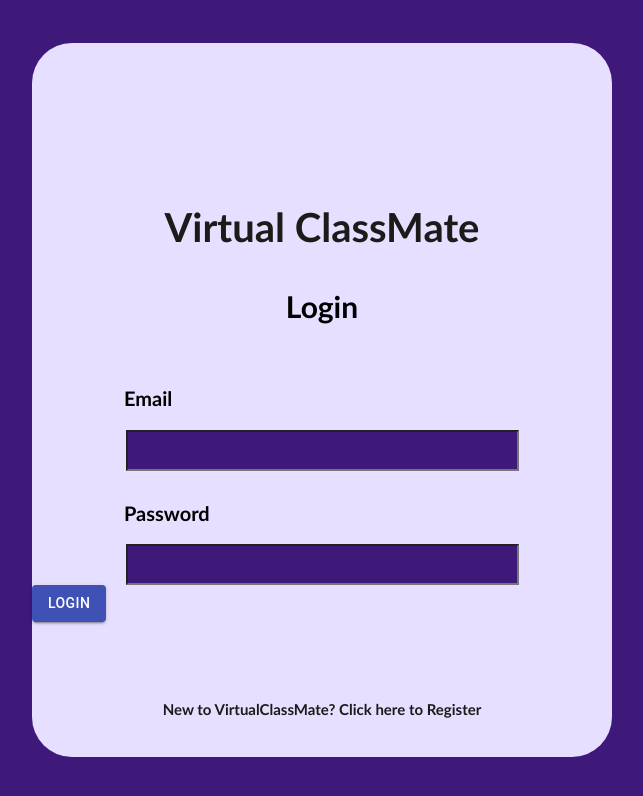
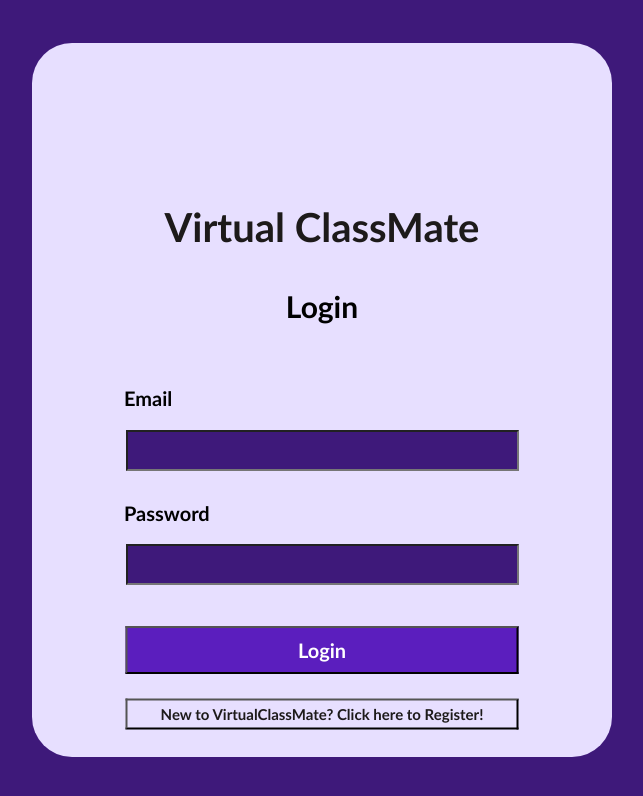
Before and after one commit to quacklinhui/VirtualClassMate, a React (Create React App) app in the folder frontend/: page /login in a window 1280 px wide. Shown: the top 796 px of the page, without its empty margins (318-961 px from the left). Built offline with nearby package versions, Linux system fonts and the light colour scheme.

Commit message:
fix buttons, add register page

```diff
--- a/frontend/src/LoginComponents/Login.css
+++ b/frontend/src/LoginComponents/Login.css
@@ -56,13 +56,13 @@
   }
 
   .loginbutton{
-    top:82%;
-    left:80%;
+    color:white;
+    top:85%;
+    left:50%;
     transform: translate(-50%, -50%);
     position: absolute;
-    display: flex;
+    display: block;
     justify-content: center;
-    color:#FFFFFF;
     width: 393px;
     height: 48px;
     background: #5B1EBE;
@@ -72,6 +72,7 @@
     font-size: 20px;
     line-height: 30px;
   }
+
 
   .emailinput{
     display: block;
@@ -111,13 +112,20 @@
   }
 
   .linktoreg {
-  padding-top: 40px;
+    top:94%;
+    left:50%;
+    transform: translate(-50%, -50%);
+    position: absolute;
+    display: block;
+    width: 393px;
+    justify-content: center;
   text-align:center;
   font-family: 'Trebuchet MS', 'Lucida Sans Unicode', 'Lucida Grande', 'Lucida Sans', Arial, sans-serif;
   font-style: normal;
   font-weight: bold;
   font-size: 15px;
   line-height: 25px;
-
+  display: block;
   color: #1D1A1A;
+  background-color: #E7DFFF;
   }
--- a/frontend/src/LoginComponents/Login.js
+++ b/frontend/src/LoginComponents/Login.js
@@ -1,7 +1,8 @@
 import {BrowserRouter as Router,  Redirect,  useHistory} from "react-router-dom";
 import {useState} from 'react';
 import HomePage from '../HomeComponents/HomePage';
-import {Button, Typography, Paper, Box, Container} from '@material-ui/core'
+import Register from '../LoginComponents/Register';
+// import {Button, Typography, Paper, Box, Container} from '@material-ui/core'
 import './Login.css';
 
 function Login() {
@@ -24,11 +25,16 @@ function Login() {
             Password
           </h2>
           <input className="pwinput"></input>
-            <Button variant="contained" color="primary" onClick={() => { history.push("/home")}}>
+          <h5 className = "loginblock">
+            <button  className = "loginbutton" onClick={() => { history.push("/home")}}>
               Login
-          </Button>
-          <h6 className="linktoreg">
-            New to VirtualClassMate? <a>Click here</a> to Register
+          </button>
+          </h5>
+          <h6 >
+              <button className="linktoreg" onClick={() => { history.push("/register")}}>
+                  New to VirtualClassMate? Click here to Register!
+              </button>
+            {/* New to VirtualClassMate? <a href = {history.push("/register")}> Click here</a> to Register */}
           </h6>
 
         </div>
--- /dev/null
+++ b/frontend/src/LoginComponents/Register.js
@@ -0,0 +1,40 @@
+import {BrowserRouter as Router,  Redirect,  useHistory} from "react-router-dom";
+import {useState} from 'react';
+import HomePage from '../HomeComponents/HomePage';
+import Login from '../LoginComponents/Login';
+import {Button, Typography, Paper, Box, Container} from '@material-ui/core'
+import './Register.css';
+
+function Register() {
+
+    let history = useHistory();
+    return (
+        <div>
+        <div className="app">
+          <h1 className="virtualClassMate">
+            Virtual ClassMate
+          </h1>
+          <h2 className="register">
+            Register
+          </h2>
+          <h2 className="email">
+            Email
+          </h2>
+          <input className="emailinput"></input>
+          <h2 className="pw">
+            Password
+          </h2>
+          <input className="pwinput"></input>
+            <Button variant="contained" color="primary">
+              Register
+          </Button>
+
+        </div>
+        <body className="body">
+        </body>
+
+        </div>
+      );
+    }
+
+    export default Register;
```
Also changed, not shown: frontend/src/LoginComponents/Register.css (added).
